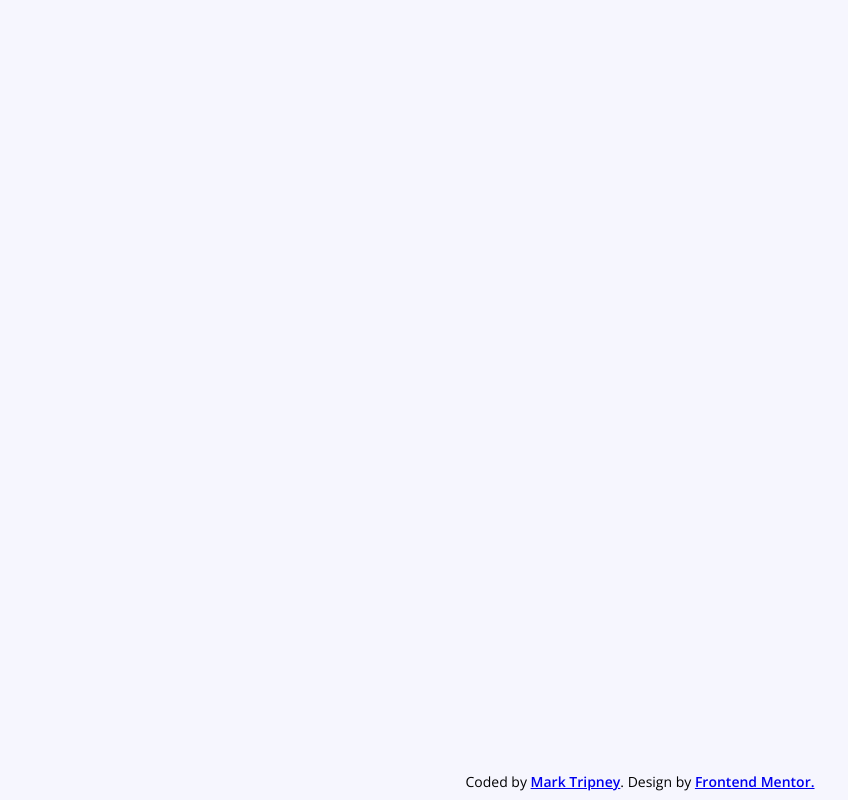
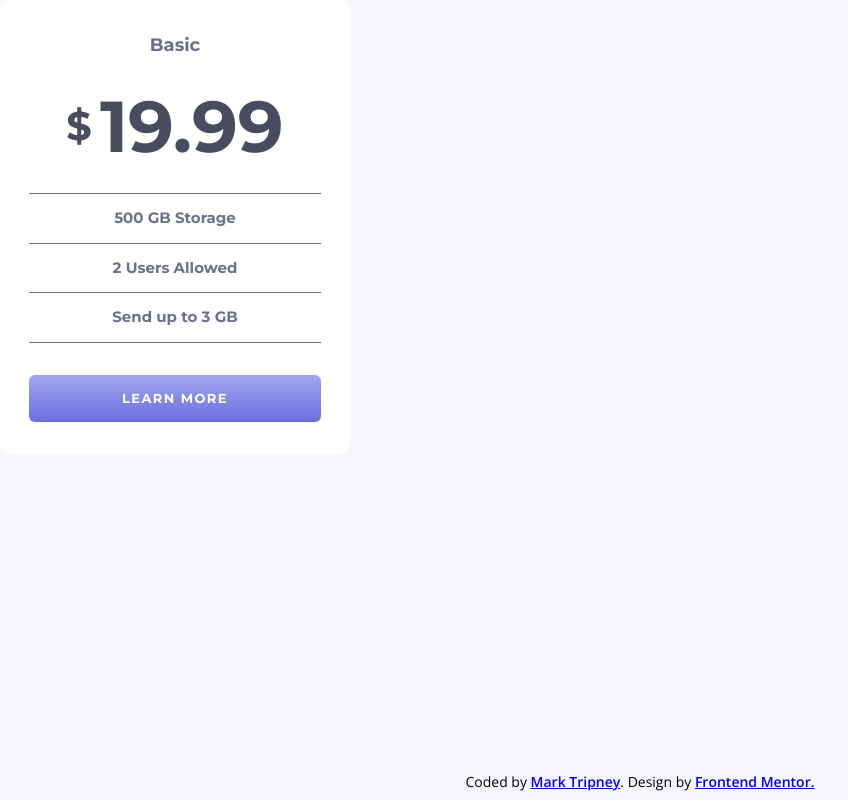
Before and after one commit to mark-tripney/pricing-with-toggle, a Svelte app: page / in a window 1280 px wide. Shown: the whole page, without its empty margins (0-848 px from the left). Built offline with nearby package versions, Linux system fonts and the light colour scheme.

Commit message:
Add Card component.

```diff
--- a/src/App.svelte
+++ b/src/App.svelte
@@ -1,6 +1,21 @@
 <script>
+  import Card from './components/Card.svelte';
   import Footer from './components/Footer.svelte';
+
+  // Card details
+  const basicMonthly = {
+    subLevel: 'Basic',
+    price: 19.99,
+    storage: 500,
+    users: 2,
+    sendLimit: 3,
+  };
 </script>
 
-<main class="site-content" />
+<main class="site-content">
+  <Card {...basicMonthly} />
+</main>
 <Footer />
+
+<style>
+</style>
--- a/src/components/Card.svelte
+++ b/src/components/Card.svelte
@@ -0,0 +1,70 @@
+<script>
+  export let subLevel;
+  export let price;
+  export let users;
+  export let storage;
+  export let sendLimit;
+</script>
+
+<div class="card">
+  <h2>{subLevel}</h2>
+  <ul>
+    <li class="price"><span class="dollar">$</span>{price}</li>
+    <li class="spec">{storage} GB Storage</li>
+    <li class="spec">{users} Users Allowed</li>
+    <li class="spec">Send up to {sendLimit} GB</li>
+  </ul>
+  <button>Learn more</button>
+</div>
+
+<style>
+  .card {
+    display: flex;
+    flex-flow: column nowrap;
+    align-items: center;
+    padding-top: 2rem;
+    background-color: #fff;
+    border-radius: 10px;
+    max-width: 350px;
+    color: var(--gray-blue);
+    padding-inline: 29px;
+  }
+  .dollar {
+    font-size: 2.5rem;
+    margin-right: 0.5rem;
+  }
+  .price {
+    display: flex;
+    font-size: 4.5rem;
+    align-items: center;
+    justify-content: center;
+    border-top: none;
+    color: var(--dark-gray-blue);
+  }
+  ul {
+    width: 100%;
+    list-style: none;
+    text-align: center;
+  }
+  li {
+    text-decoration: none;
+    border-top: 1px solid var(--gray-blue);
+    padding-block: 13px;
+  }
+  li:last-child {
+    border-bottom: 1px solid var(--gray-blue);
+  }
+  button {
+    text-transform: uppercase;
+    width: 100%;
+    background: linear-gradient(#a2a7f0, #696edd);
+    color: #fff;
+    font-size: 0.8125rem;
+    letter-spacing: 1.39px;
+    padding-block: 0.875rem;
+    border: none;
+    border-radius: 6px;
+    cursor: pointer;
+    margin-block: 2rem;
+  }
+</style>
```
